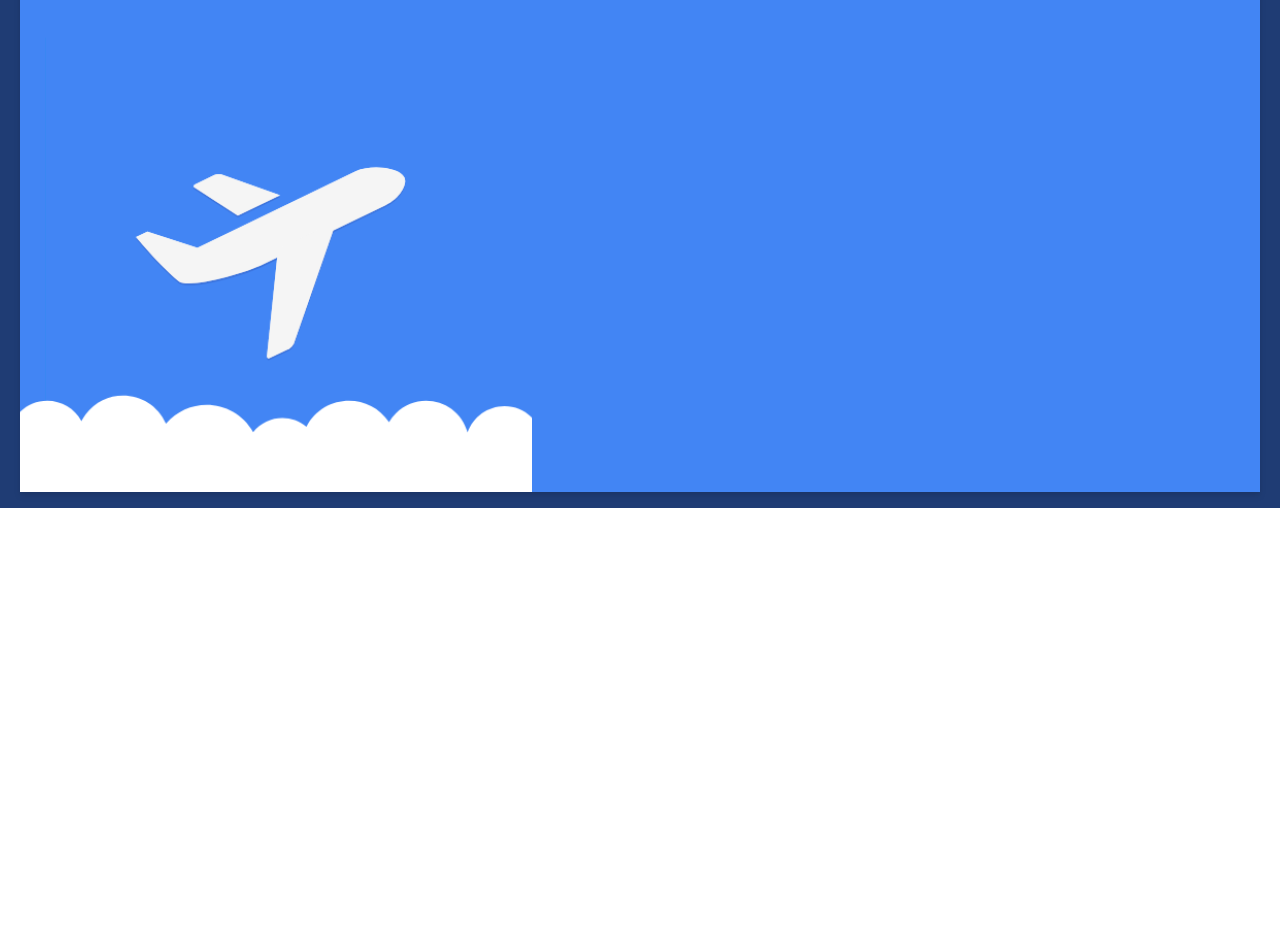
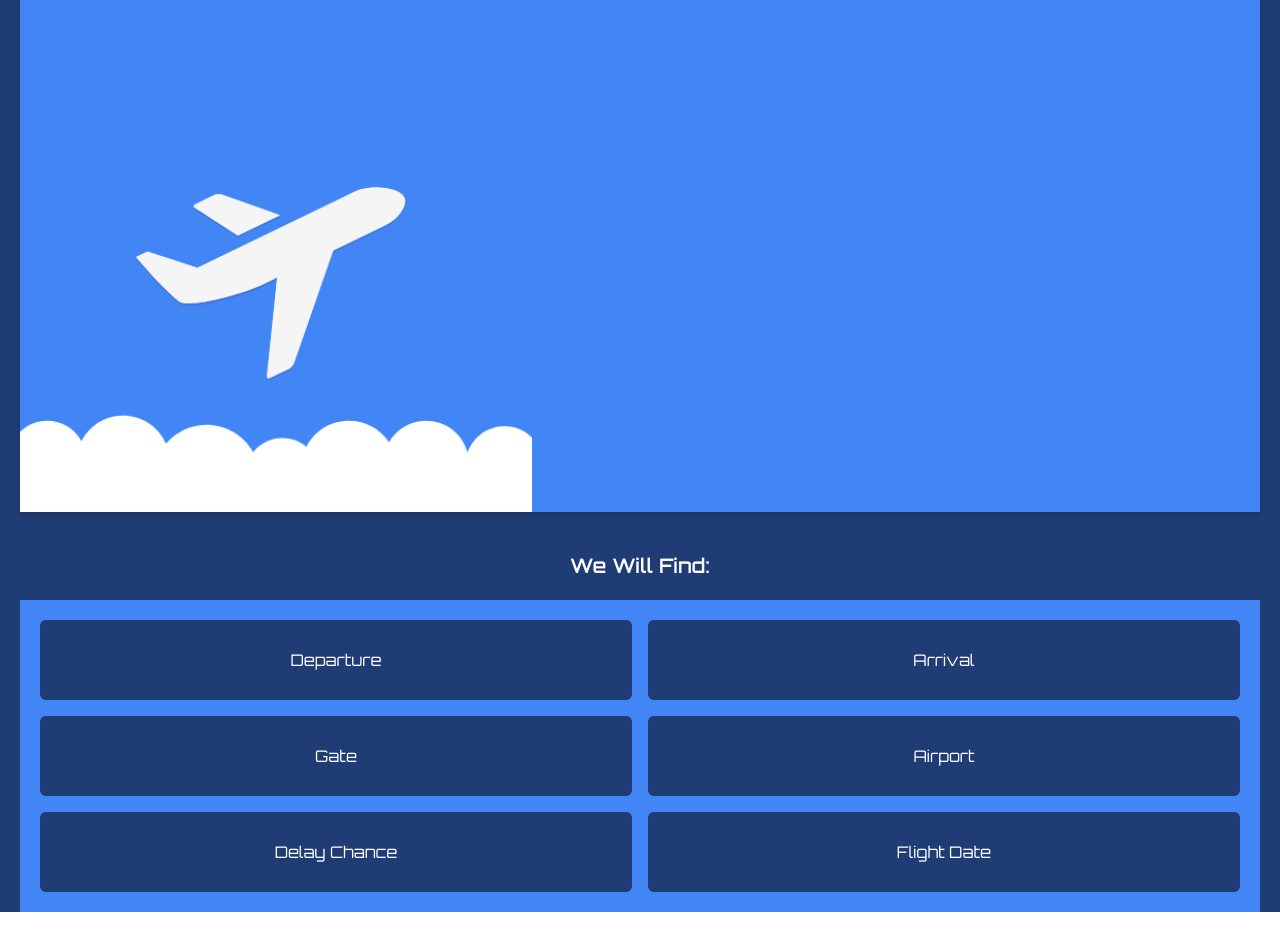
Before and after one commit to gabepalomin/SkyCast2.0, a React (Create React App) app in the folder skycast2/: page / in a window 1280 px wide. Shown: the part 292-1224 px from the top of the page. Before the commit the page ends 800 px from the top, so only its background shows below. Built offline with nearby package versions, Linux system fonts and the light colour scheme.

Commit message:
Added the input bar.. Some of it

```diff
--- a/skycast2/src/App.js
+++ b/skycast2/src/App.js
@@ -1,11 +1,16 @@
 import "./App.css";
 import Banner from "./components/Banner";
+import InputBar from "./components/InputBar";
 import InfoCard from "./components/InfoCard";
 function App() {
   return (
     <div className="bg-page min-h-screen font-Orbitron">
       <Banner />
       <InfoCard />
+      <h1 class="text-center mt-10 text-white font-semibold text-xl">
+        We Will Find:
+      </h1>
+      <InputBar />
     </div>
   );
 }
--- /dev/null
+++ b/skycast2/src/components/Iblock.js
@@ -0,0 +1,9 @@
+function Iblock({ message }) {
+  return (
+    <div class="bg-page px-2 py-7 rounded-md text-white flex justify-center items-center text-center ">
+      {message}
+    </div>
+  );
+}
+
+export default Iblock;
--- a/skycast2/src/components/InfoCard.js
+++ b/skycast2/src/components/InfoCard.js
@@ -2,7 +2,7 @@ import plane from "../images/flight.png";
 
 const InfoCard = () => {
   return (
-    <div class="pt-5 py-0 text-center bg-desc text-white text-md drop-shadow-md m-5">
+    <div class="pt-5 py-0 text-center bg-desc text-white text-md drop-shadow-md m-5 mt-10">
       <p class="px-5">
         Introducing SkyCast, a cutting-edge website that harnesses the power of
         advanced algorithms and real-time data to predict the likelihood of
--- /dev/null
+++ b/skycast2/src/components/InputBar.js
@@ -0,0 +1,15 @@
+import Block from "./Iblock";
+
+const InputBar = () => {
+  return (
+    <div class="bg-desc grid grid-cols-2 grid-rows-3 p-5 m-5 gap-4">
+      <Block message={"Departure"} />
+      <Block message={"Arrival"} />
+      <Block message={"Gate"} />
+      <Block message={"Airport"} />
+      <Block message={"Delay Chance"} />
+      <Block message={"Flight Date"} />
+    </div>
+  );
+};
+export default InputBar;
--- a/skycast2/tailwind.config.js
+++ b/skycast2/tailwind.config.js
@@ -3,6 +3,9 @@ module.exports = {
   content: ["./src/**/*.{html,js}"],
   theme: {
     extend: {
+      maxWidth: {
+        xxs: "15rem",
+      },
       rotate: {
         29: "-29deg",
       },
```
